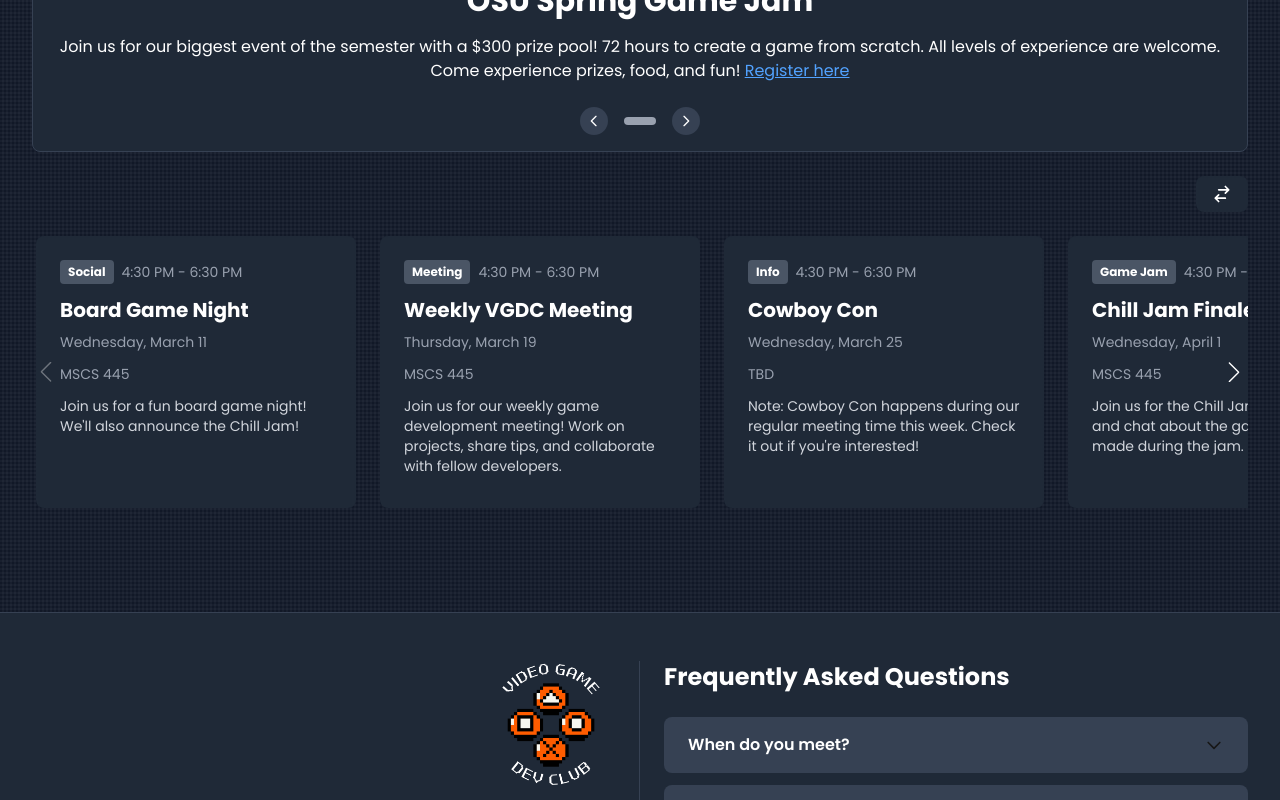
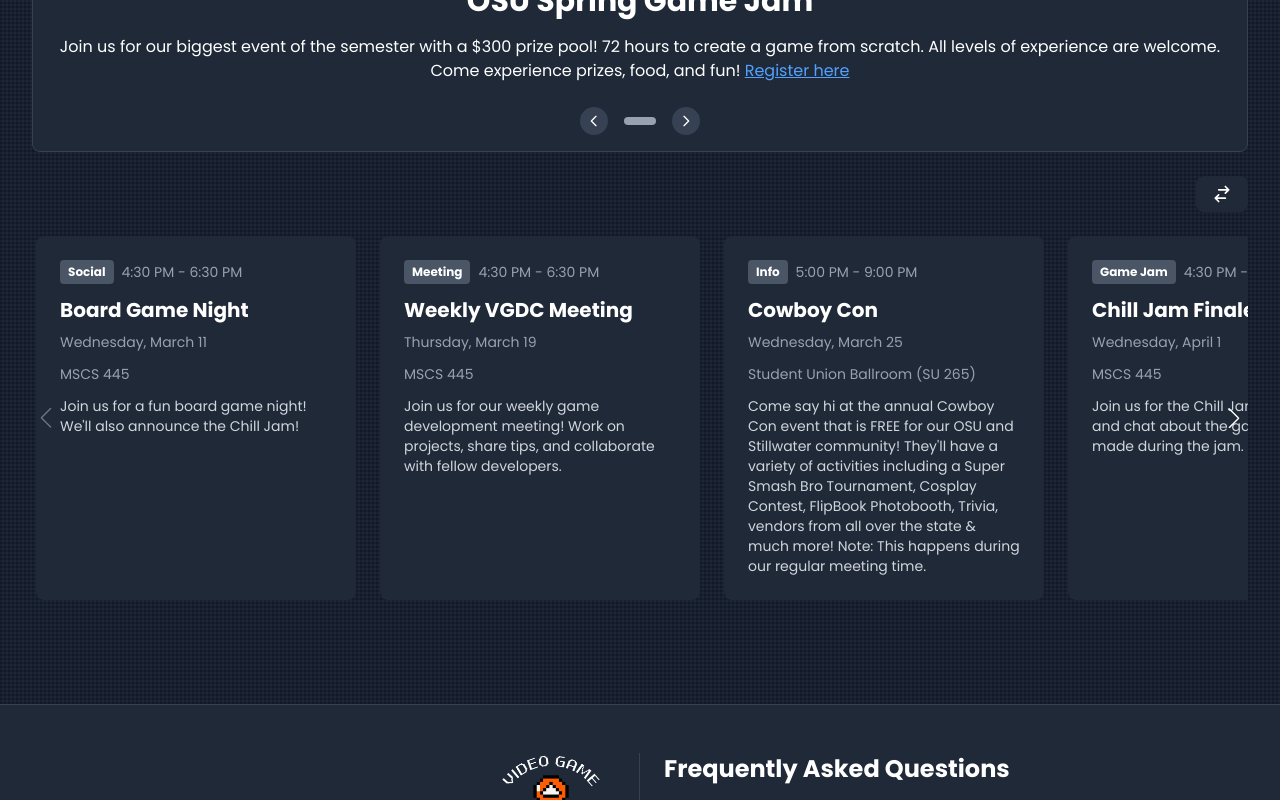
Before and after one commit to charlieautry/vgdc-site, a Next.js app: page / in a window 1280 px wide. Shown: the part 1702-2502 px from the top of the page. Built offline with nearby package versions, Linux system fonts and the light colour scheme.

Commit message:
Update events.ts

```diff
--- a/app/data/events.ts
+++ b/app/data/events.ts
@@ -32,11 +32,11 @@
   {
     type: "Info",
     title: "Cowboy Con",
-    desc: "Note: Cowboy Con happens during our regular meeting time this week. Check it out if you're interested!",
+    desc: "Come say hi at the annual Cowboy Con event that is FREE for our OSU and Stillwater community! They'll have a variety of activities including a Super Smash Bro Tournament, Cosplay Contest, FlipBook Photobooth, Trivia, vendors from all over the state & much more! Note: This happens during our regular meeting time.",
     date: "2026-03-25",
-    time: "4:30 PM",
-    endTime: "6:30 PM",
-    location: "TBD"
+    time: "5:00 PM",
+    endTime: "9:00 PM",
+    location: "Student Union Ballroom (SU 265)"
   },
   {
     type: "Game Jam",
```
